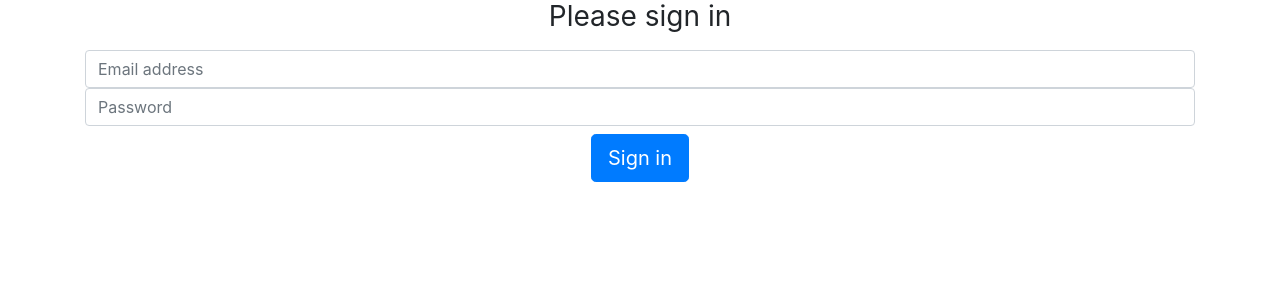
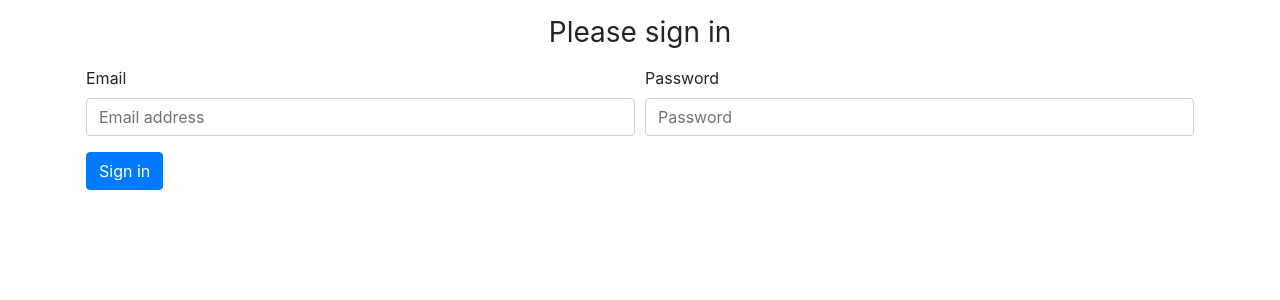
Before and after one commit to fa-901/bitfountain-test, a React (Vite) app: page / in a window 1280 px wide. Shown: the top 300 px of the page. Built offline with nearby package versions, Linux system fonts and the light colour scheme.

Commit message:
add loading spinner & updated login ui

```diff
--- a/package.json
+++ b/package.json
@@ -16,6 +16,7 @@
     "jquery": "^3.6.0",
     "popper.js": "^1.16.1",
     "react": "^17.0.2",
+    "react-bootstrap": "^1.6.1",
     "react-dom": "^17.0.2"
   },
   "devDependencies": {
--- a/src/components/Login/index.tsx
+++ b/src/components/Login/index.tsx
@@ -1,5 +1,6 @@
 import * as React from 'react';
 import { Fragment } from 'react';
+import { Spinner } from 'react-bootstrap';
 
 interface Props {
     onLogin: (e: string) => void
@@ -8,7 +9,8 @@ interface Props {
 interface State {
     user: string,
     pass: string,
-    isErr: boolean
+    isErr: boolean,
+    loading: boolean,
 }
 
 export default class Login extends React.Component<Props> {
@@ -16,6 +18,7 @@ export default class Login extends React.Component<Props> {
         user: '',
         pass: '',
         isErr: false,
+        loading: false,
     };
 
     inputChange = (e: any) => {
@@ -31,6 +34,7 @@ export default class Login extends React.Component<Props> {
             "email": user,
             "password": pass
         }
+        this.setState({ loading: true })
 
         fetch(url, {
             method: 'POST',
@@ -46,7 +50,7 @@ export default class Login extends React.Component<Props> {
                     this.props.onLogin(data.access_token);
                 }
                 else {
-                    this.setState({ isErr: true, })
+                    this.setState({ isErr: true, loading: false })
                 }
             })
             .catch((error) => {
@@ -55,16 +59,23 @@ export default class Login extends React.Component<Props> {
     }
 
     render() {
-        const { user, pass, isErr } = this.state;
+        const { user, pass, isErr, loading } = this.state;
 
         return (
-            <div className="form-signin text-center">
-                <h1 className="h3 mb-3 font-weight-normal">Please sign in</h1>
-                <label htmlFor="inputEmail" className="sr-only">Email address</label>
-                <input type="email" id="inputEmail" className="form-control" placeholder="Email address" value={user} onChange={this.inputChange} name='user' />
-                <label htmlFor="inputPassword" className="sr-only" >Password</label>
-                <input type="password" id="inputPassword" className="form-control" placeholder="Password" value={pass} onChange={this.inputChange} name='pass' />
-                <button className="btn btn-lg btn-primary mt-2" onClick={this.validate}>Sign in</button>
+            <div className="form-group">
+                <h3 className="text-center mb-3 my font-weight-normal">Please sign in</h3>
+                <div className="form-row">
+                    <div className="form-group col-md-6">
+                        <label htmlFor="inputEmail">Email</label>
+                        <input type="email" id="inputEmail" className="form-control" placeholder="Email address" value={user} onChange={this.inputChange} name='user' />
+                    </div>
+                    <div className="form-group col-md-6">
+                        <label htmlFor="inputPassword">Password</label>
+                        <input type="password" id="inputPassword" className="form-control" placeholder="Password" value={pass} onChange={this.inputChange} name='pass' />
+                    </div>
+                </div>
+                <button className="btn btn-primary" onClick={this.validate}>Sign in</button>
+                <Spinner animation={loading ? "border" : ''} variant="primary" className='ml-2 align-middle' />
                 {isErr && <div className='text-danger'>User/pass is wrong</div>}
             </div>
         )
--- a/src/styles.scss
+++ b/src/styles.scss
@@ -0,0 +1,3 @@
+.container {
+    padding: 1rem;
+}
```
Also changed, not shown: 1 other file (tests, documents, lock files or other folders).
